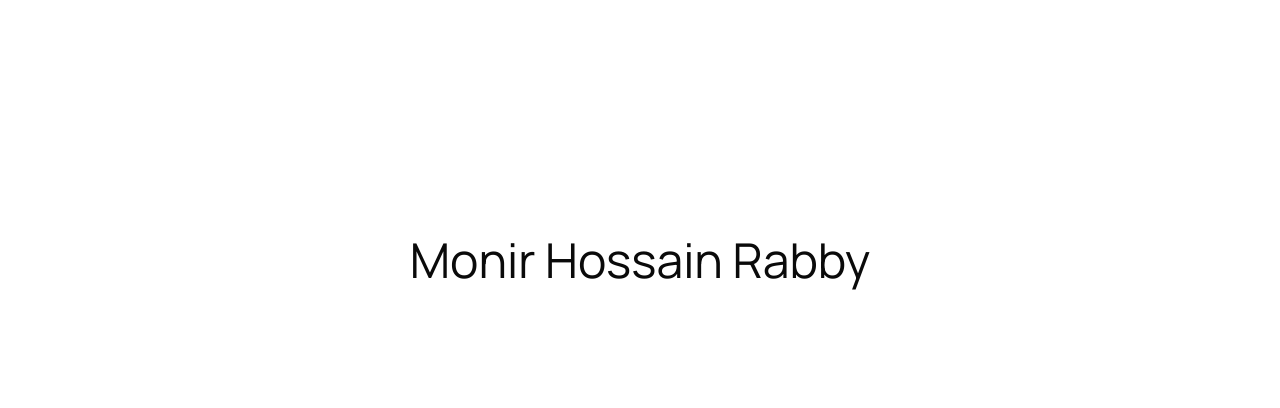
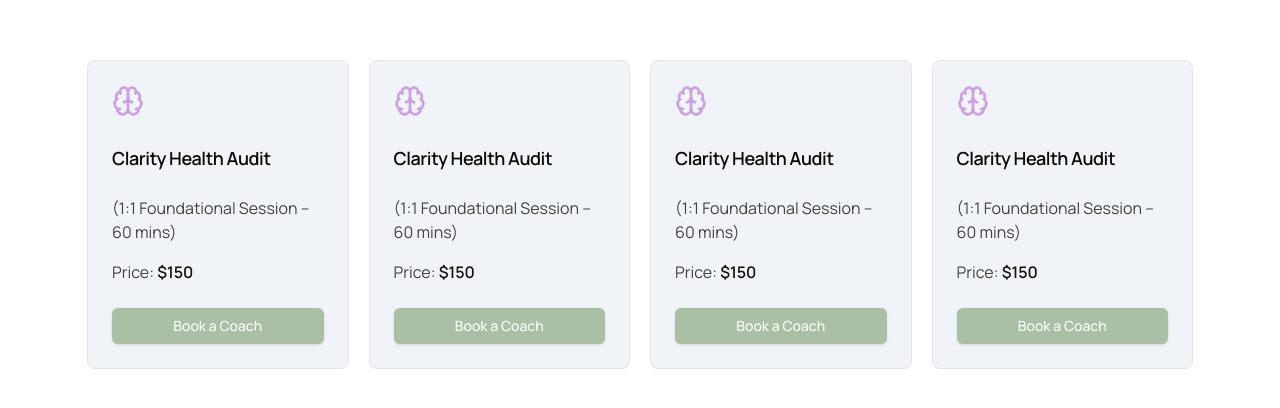
Before and after one commit to FSDTeam-SAA/wellnessmclear-frontend, a Next.js app: page / in a window 1280 px wide. Shown: the part 140-548 px from the top of the page. Built offline with nearby package versions, Linux system fonts and the light colour scheme.

Commit message:
developed: service card

```diff
--- a/src/app/layout.tsx
+++ b/src/app/layout.tsx
@@ -7,7 +7,7 @@ import "./globals.css";
 const manrope = Manrope({
   variable: "--font-manrope",
   weight: ["300", "400", "500", "600", "700", "800"],
-  subsets: ["latin"],
+  subsets: ["vietnamese"],
 });
 
 const robotoSerrif = Roboto_Serif({
--- a/src/app/page.tsx
+++ b/src/app/page.tsx
@@ -1,7 +1,12 @@
+import ServiceCard from "@/components/cards/service-card";
+
 export default function Home() {
   return (
-    <div className="min-h-screen flex justify-center items-center">
-      <h1 className="text-5xl ">Monir Hossain Rabby</h1>
+    <div className="container mx-auto grid grid-cols-4 gap-5 mt-[200px]">
+      <ServiceCard />
+      <ServiceCard />
+      <ServiceCard />
+      <ServiceCard />
     </div>
   );
 }
--- /dev/null
+++ b/src/components/cards/service-card.tsx
@@ -0,0 +1,40 @@
+import { Button } from "@/components/ui/button";
+import {
+  Card,
+  CardContent,
+  CardFooter,
+  CardHeader,
+  CardTitle,
+} from "@/components/ui/card";
+import { Brain } from "lucide-react";
+
+const ServiceCard = () => {
+  return (
+    <Card className="bg-[#F0F4F8] shadow-none rounded-[8px] max-w-[275px] ">
+      <CardHeader className="space-y-[28px]">
+        <Brain className="text-[#CBA0E3] size-[32px]" />
+        <CardTitle className="text-[18px] font-semibold ">
+          Clarity Health Audit
+        </CardTitle>
+      </CardHeader>
+
+      <CardContent className="text-[#424242] space-y-[16px]">
+        <p className="leading-[150%] font-normal text-[16px] ">
+          (1:1 Foundational Session – 60 mins)
+        </p>
+
+        <p>
+          Price:{" "}
+          <span className="text-[#131313] leading-[150%] font-semibold">
+            $150
+          </span>
+        </p>
+      </CardContent>
+      <CardFooter>
+        <Button className="text-white w-full">Book a Coach</Button>
+      </CardFooter>
+    </Card>
+  );
+};
+
+export default ServiceCard;
--- a/tailwind.config.ts
+++ b/tailwind.config.ts
@@ -9,6 +9,13 @@ const config: Config = {
   ],
   theme: {
     extend: {
+      container: {
+        center: true,
+        padding: "2rem",
+        screens: {
+          lg: "1170px",
+        },
+      },
       colors: {
         background: "hsl(var(--background))",
         foreground: "hsl(var(--foreground))",
```
